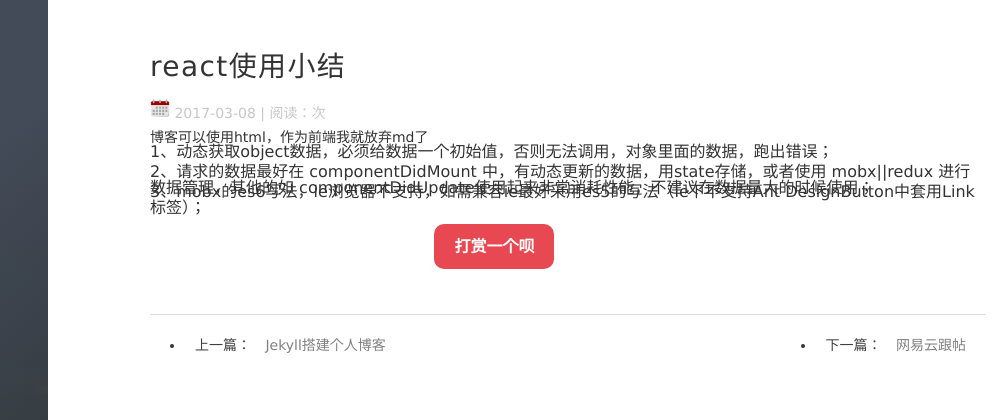
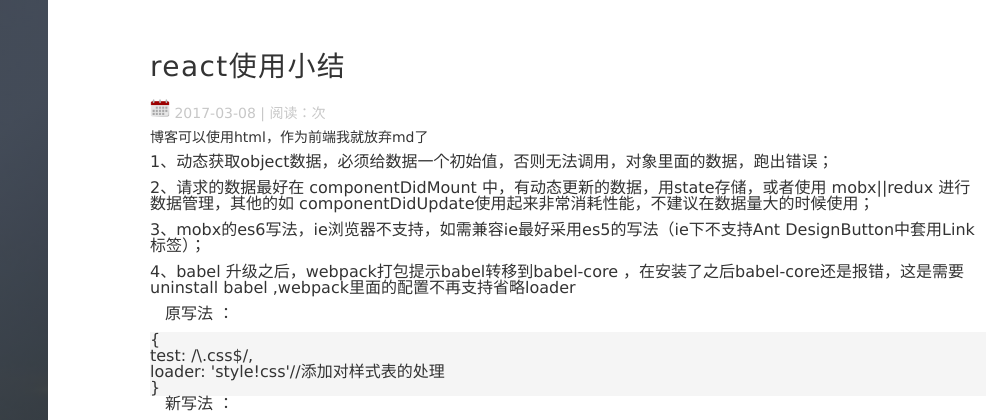
Before and after one commit to han88829/han88829.github.io, a Jekyll site: the page built from _posts/2017-03-08-react使用小结.html, in a window 1280 px wide and 1400 px high. Shown: the top 420 px of the window, without its empty margins (234-1240 px from the left). Built offline with Jekyll 4.4.1, drawn with Linux system fonts in a browser that asks for light colours; nearby versions of some CDN libraries; comment, search, counter and statistics services are not loaded; some of the changed text lies outside the part shown.

Commit message:
react 使用

```diff
--- a/_posts/2017-03-08-react使用小结.html
+++ b/_posts/2017-03-08-react使用小结.html
@@ -10,14 +10,47 @@ tag: react
     </head>
 
     <body>
-        <div style="height:20px;ling-height:20px;font-size:16px;">
+        <div style="font-size:16px;margin-top:10px;">
             1、动态获取object数据，必须给数据一个初始值，否则无法调用，对象里面的数据，跑出错误；
         </div>
-        <div style="height:20px;ling-height:20px;font-size:16px;">
+        <div style="font-size:16px;margin-top:10px;">
             2、请求的数据最好在 componentDidMount 中，有动态更新的数据，用state存储，或者使用 mobx||redux 进行数据管理，其他的如 componentDidUpdate使用起来非常消耗性能，不建议在数据量大的时候使用；
         </div>
-        <div style="height:20px;ling-height:20px;font-size:16px;">
+        <div style="font-size:16px;margin-top:10px;">
             3、mobx的es6写法，ie浏览器不支持，如需兼容ie最好采用es5的写法（ie下不支持Ant DesignButton中套用Link标签）；
+        </div>
+        <div style="font-size:16px;margin-top:10px;">
+            4、babel 升级之后，webpack打包提示babel转移到babel-core ，在安装了之后babel-core还是报错，这是需要uninstall babel ,webpack里面的配置不再支持省略loader
+        </div>
+        <div style="font-size:16px;margin-top:10px;">
+            <span style="margin-top:10px;margin-left:15px;">原写法 ： </span>
+            <div style="margin-top:10px;background-color:#f5f5f5;">
+               {<br />
+                  test: /\.css$/,<br />
+                  loader: 'style!css'//添加对样式表的处理<br />
+                }
+            </div>
+            <span style="margin-top:10px;margin-left:15px;">新写法 ： </span>
+            <div style="margin-top:10px;background-color:#f5f5f5;">
+               {<br />
+                  test: /\.css$/,<br />
+                  loader: 'style-loader!css-loader' //添加对样式表的处理<br />
+                }
+            </div>
+        </div>
+        <div style="font-size:16px;margin-top:10px;">
+            5、关于react route自从升级到4.1.1版本之后。
+               <ul style="margin-top:10px;font-size:16px;">
+                   <li>history={browserHistory}</li>
+                   <li>会报错'react-router' does not contain an export named 'browserHistory'.，新版的估计不支持直接这样使用（可怜我3.0的react route都可以），所以现在我们使用react route必须要重新进行配置，看来网上教程说是在服务端进行设置，由于现在只是个人联系项目，所以教大家一下使用新的标签</li>
+                   <li>请确保安装一下模块</li>
+                   <li>"react": "^15.6.1", "react-dom": "^15.6.1", "react-router": "^4.1.1", "react-router-dom": "^4.1.1"</li>
+               </ul>
+               <p>代码如下 ： </p>
+               <img src="../images/route.png" alt="" />
+               <br />
+               <p>显示效果 ： </p>
+               <img src="../images/default.png" alt="" />
         </div>
     </body>
 </html>
```
Also changed, not shown: images/default.png (added), images/route.png (added).
